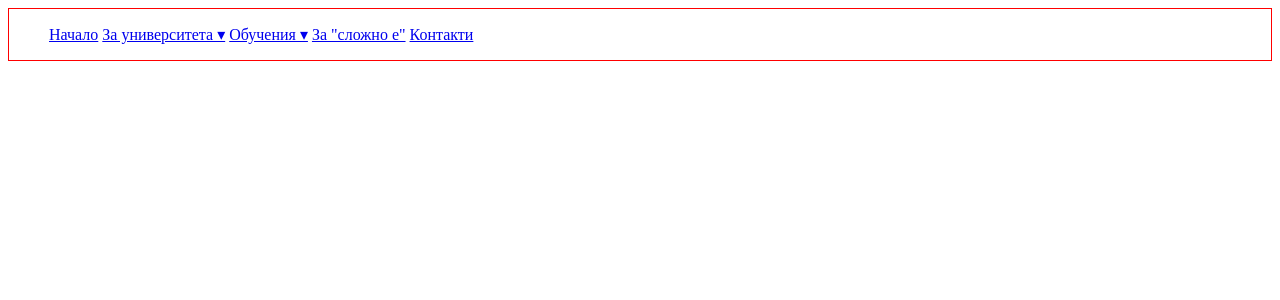
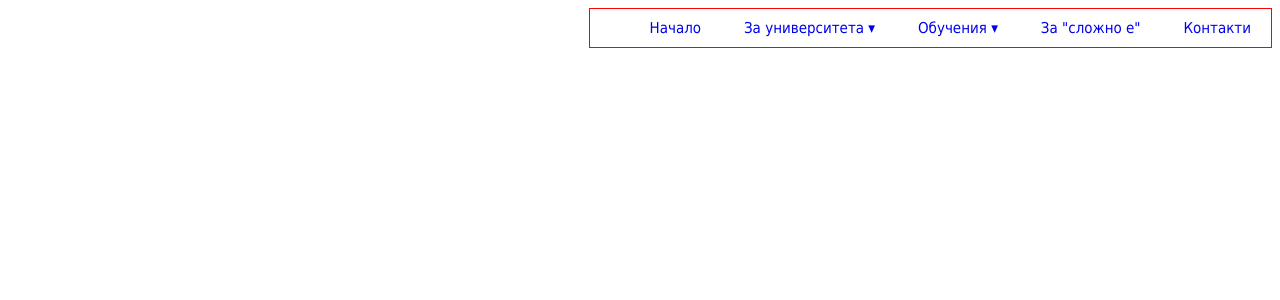
Before and after one commit to JulietaAtanasova/Team-Alexstraza, a PHP site: page / in a window 1280 px wide. Shown: the top 300 px of the page. Run offline with PHP 8.4, Linux system fonts and the light colour scheme.

Commit message:
Menu update

```diff
--- a/university.css
+++ b/university.css
@@ -1,35 +1,74 @@
 body {
 }
 
-.nav-container{
+html {
+    font-size: 10px;
+    font-family: Tahoma,Arial,sans-serif;
+}
+
+body, div, p, h1, h2, h3, h4, h5, h6, span, li, ul, a, {
+    padding: 0;
+    margin: 0;
+}
+
+.nav-container {
     border: 1px solid red;
+    float: right;
+}
+
+.menu-item {
+
+    position: relative;
+}
+
+    .menu-item li {
+        display: inline-block;
+        border-bottom-color: #435f7b;
+        text-align:left;
+    }
+
+ul li a {
+    list-style-type: none;
+    font-weight:normal;
+}
+
+.sub-nav-list {
+    display: none;
+    background-color:aqua;
+    margin-top:1rem;
 
 }
 
-.menu-item{
+.sub-nav-list li{
+    padding-top:1.3rem;
+    padding-bottom:1.3rem;
+    border-bottom:1px solid #52bea3;
     display:block;
-    position:relative;
-    list-style-type:none;
+    font-weight:normal;
+
+
 }
 
-.menu-item li{
-    display:inline-block;
+.menu-item > li > a {
+    text-decoration: none;
+    font-size: 1.5rem;
+    padding: 2rem;
 }
 
-.nav-container > ul{
-    list-style-type:none;
+.sub-nav-list > li > a {
+    text-decoration: none;
+    font-size: 1.5rem;
+    margin-left:-2.5rem;
 }
 
-.sub-nav-list {
- display:none;
- position:absolute;
-}
-
-.sub-nav-list li  {
-    display:block;
+.menu-item li a:hover {
+    background-color: #ff9c00;
+    font-size: 1.5rem;
+    padding-top: 0.5rem;
+    padding-bottom: 0.5rem;
 }
 
 .menu-item li:hover .sub-nav-list{
- display:block;
-
+    display: block;
+    position: absolute;
 }
```
